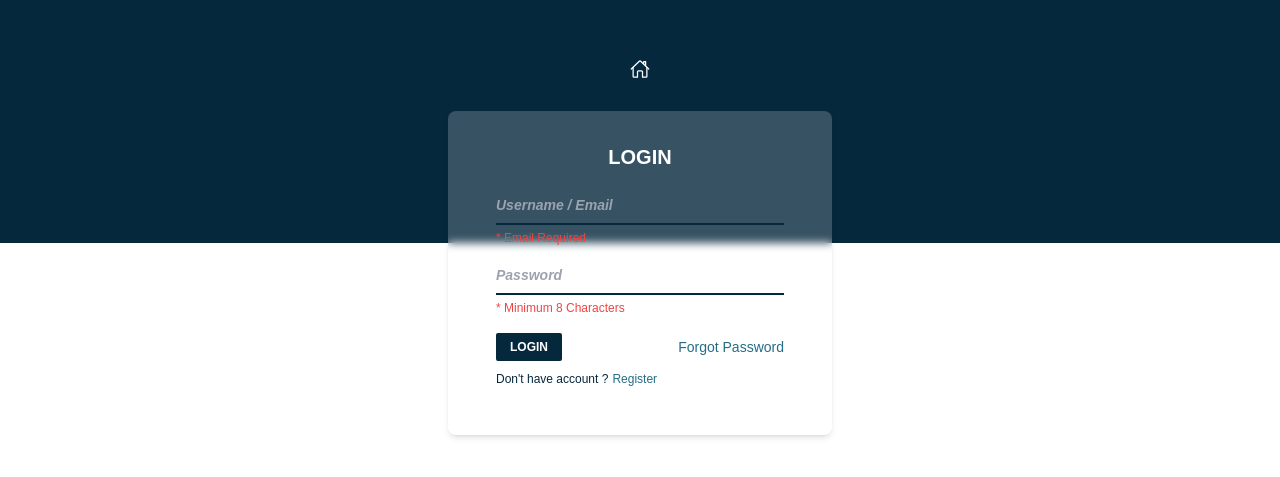
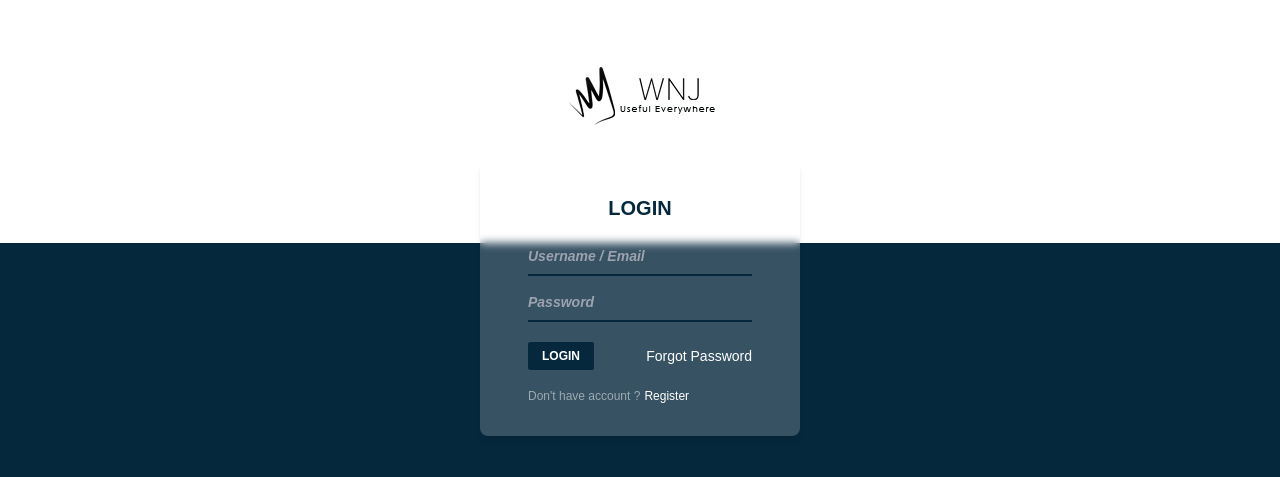
Before and after one commit to ranggadchya/wanoja, a website: page login.html in a window 1280 px wide. Shown: the part 157-634 px from the top of the page. Drawn offline with nearby package versions, Linux system fonts and the light colour scheme.

Commit message:
fix: login

```diff
--- a/login.html
+++ b/login.html
@@ -12,26 +12,23 @@
   </head>
   <body>
     <div class="container h-screen flex flex-col items-center justify-center">
-      <div class="absolute -z-50 w-full h-1/2 bg-secondary top-0"></div>
-      <a
-        href="index.html"
-        class="mb-6 p-2 flex items-center justify-center text-primary hover:lg:bg-primary hover:lg:text-secondary rounded-full transition duration-300 ease-in-out"
-      >
-        <ion-icon name="home-outline" class="text-xl"></ion-icon>
+      <div class="absolute -z-50 w-full h-1/2 bg-secondary bottom-0"></div>
+      <a href="index.html" class="mb-6 p-2 flex items-center justify-center">
+        <img src="img/logo.png" alt="" />
       </a>
       <div
-        class="flex flex-col items-center justify-center max-w-sm bg-primary/20 backdrop-blur-sm shadow-md py-8 px-12 rounded-lg"
+        class="flex flex-col items-center justify-center w-80 max-w-sm bg-primary/20 backdrop-blur-sm shadow-md py-8 px-12 rounded-lg"
       >
-        <h1 class="text-xl uppercase font-semibold text-primary">login</h1>
-        <div class="flex flex-col gap-2 w-full my-4">
+        <h1 class="text-xl uppercase font-bold text-secondary">login</h1>
+        <form action="" class="flex flex-col gap-2 w-full my-4">
           <!-- Email Start -->
           <div class="w-full">
             <input
               type="text"
-              class="w-full bg-primary/0 border-b-2 border-secondary text-sm py-2 text-primary placeholder:font-semibold placeholder:italic after:border-primary focus:border-primary transition duration-200 ease-in"
+              class="w-full bg-primary/0 border-b-2 border-secondary text-sm py-2 text-primary placeholder:font-semibold placeholder:italic transition duration-200 ease-in"
               placeholder="Username / Email"
+              required
             />
-            <label for="" class="text-xs text-red-500">* Email Required</label>
           </div>
           <!-- Email End -->
 
@@ -39,40 +36,39 @@
           <div class="w-full">
             <input
               type="text"
-              class="w-full bg-primary/0 border-b-2 border-secondary text-sm py-2 placeholder:font-semibold placeholder:italic transition duration-300 ease-in-out"
+              class="w-full bg-primary/0 border-b-2 border-secondary text-primary text-sm py-2 placeholder:font-semibold placeholder:italic transition duration-300 ease-in-out"
               placeholder="Password"
             />
-            <label for="" class="text-xs text-red-500">
-              * Minimum 8 Characters
-            </label>
           </div>
           <!-- Password End -->
 
           <!-- Login | Forgot Password Start -->
-          <div class="flex items-center justify-between mt-1.5">
+          <div class="flex items-center justify-between mt-3 gap-12">
             <button
-              class="px-3 py-1 text-xs bg-secondary border-2 border-secondary text-primary font-semibold uppercase rounded-sm hover:bg-primary hover:text-secondary transition duration-300 ease-in-out"
+              class="px-3 py-1 text-xs bg-secondary border-2 border-secondary text-primary font-semibold uppercase rounded-sm hover:bg-transparent hover:text-secondary transition duration-300 ease-in-out"
             >
               Login
             </button>
             <a
               href="#"
-              class="text-sm text-accent hover:text-secondary transition duration-300 ease-in-out"
+              class="text-sm text-primary hover:text-primary/20 transition duration-300 ease-in-out"
             >
               Forgot Password
             </a>
           </div>
           <!-- Login | Forgot Password End -->
+        </form>
 
-          <span class="flex items-center text-secondary text-xs mt-0.5 gap-1">
+        <span
+          class="flex items-center w-full text-primary/50 text-xs mt-0.5 gap-1"
+        >
           Don't have account ?
           <a
             href="#"
-              class="text-accent hover:text-secondary transition duration-300 ease-in-out"
+            class="text-primary hover:text-primary/20 transition duration-300 ease-in-out"
             >Register</a
           >
         </span>
-        </div>
       </div>
     </div>
 
```
Also changed, not shown: src/style.css. Lines whose indentation alone changed are shown as unchanged.
